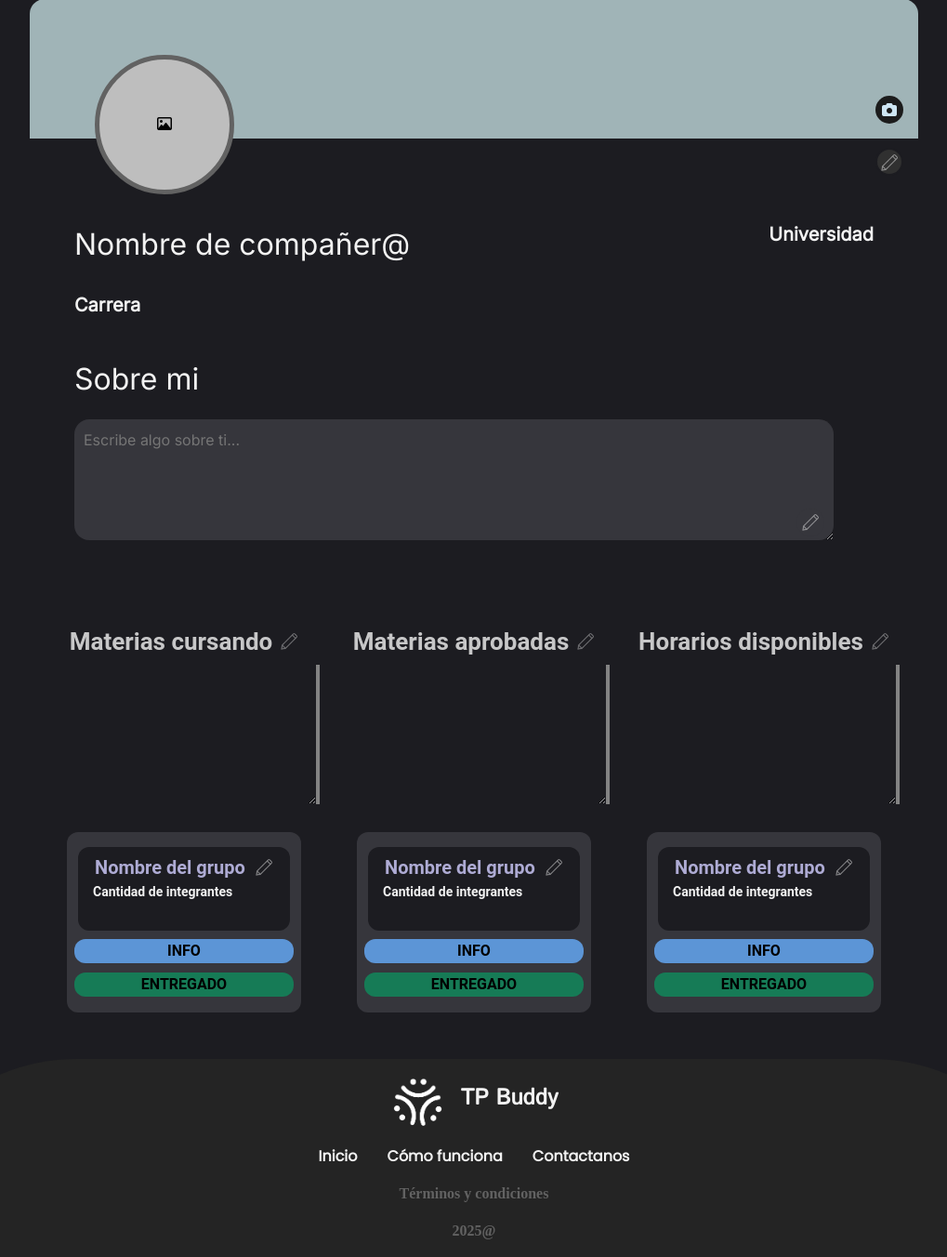
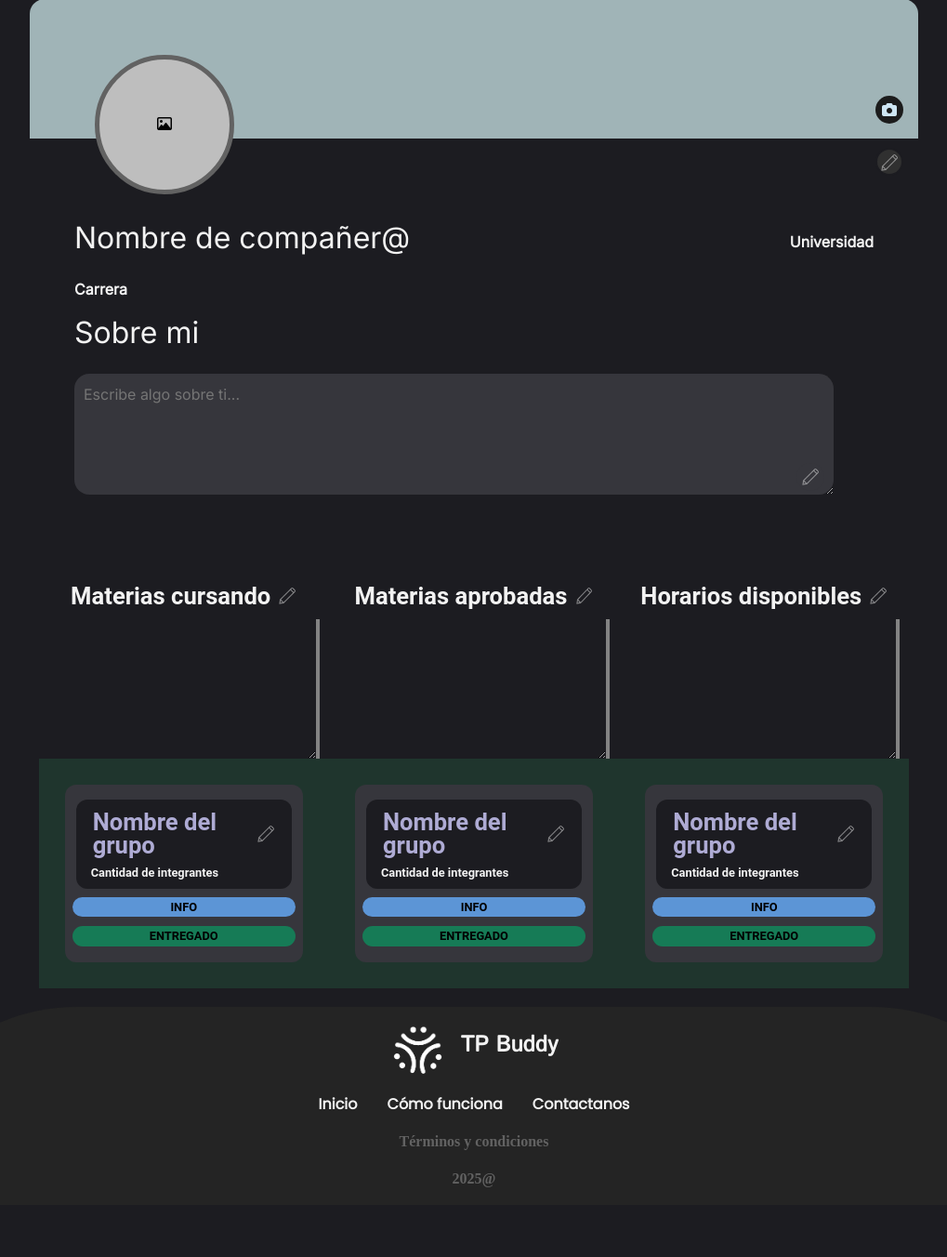
Before and after one commit to micayaque/fiuba-IDS-tp-Flask, a Flask app: page /usuario in a window 1280 px wide. Shown: the part 249-1601 px from the top of the page at 93% size, without its empty margins (130-1149 px from the left). After the commit the page ends 1526 px from the top, so only its background shows below. Run offline with Flask 3, Linux system fonts and the light colour scheme; some libraries are stand-ins or nearby versions.

Commit message:
tamaño de letras y tamaño de los grupos de usuario responsive

```diff
--- a/Frontend/static/css/style.css
+++ b/Frontend/static/css/style.css
@@ -441,12 +441,6 @@ footer {
     width: 100%;
 }
 
-span {
-    font-size: 20px;
-    margin: 0;
-    color: #F2F2F2;
-    margin-bottom: 30px;
-}
 
 
 
@@ -524,11 +518,11 @@ span {
 .fila_info {
     min-height: 50px;
     display: flex;
-    justify-content: space-between;
+    flex-direction: row;
     align-items: stretch; /* Cambia esto para que las columnas ocupen toda la altura */
     width: 100%;
-    padding-left: 10px;
-    padding-right: 10px;
+    padding-left: 1%;
+    padding-right: 1%;
 
 }
 
@@ -543,8 +537,8 @@ span {
     margin-top: 0;
     margin-bottom: 0;           /* Opcional: elimina margen superior si no lo quieres */
     font-weight: bolder;
-    font-size: 26px;
-    opacity: 0.8;
+    font-size: 2vw;
+    color: #F2F2F2;
 
 }
 
@@ -570,12 +564,15 @@ span {
 }
 
 .grupos_del_usuario {
-    padding: 30px;
+    padding: 3%;
     justify-content: center;
     flex-direction:row; /* Centra verticalmente */
     display: flex;
     align-items: center;
     width: 100%;      /* Centra horizontalmente */
+    background-color: #1f352d;
+    min-width: 0; /* Permite que se reduzca */
+    box-sizing: border-box;      /* Centra horizontalmente */
 
 }
 
@@ -593,7 +590,7 @@ span {
     display: flex;
     align-items: center;         /* Alinea verticalmente el texto y el botón */
     justify-content: space-between;
-    font-size: 20px;
+    font-size: 2vw;
     color: #AEABD4;
     font-weight: bold;
     margin-bottom: 2px;          /* Menos espacio debajo */
@@ -605,7 +602,7 @@ span {
 }
 
 .cantidad_de_integrantes_numero {
-    font-size: 14px;
+    font-size: 1vw;
     color: #F2F2F2;
     display: block;
     margin-top: 2px;             /* Menos espacio arriba */
@@ -651,7 +648,7 @@ span {
     border-radius: 12px;
     margin-top: 5px;
     align-items: center;
-    font-size: 16px;
+    font-size: 1vw;
     border: none;
     cursor: pointer;
 
@@ -664,7 +661,7 @@ span {
     border-radius: 12px;
     margin-top: 5px;
     align-items: center;
-    font-size: 16px;
+    font-size: 1vw;
     border: none;
     cursor: pointer;
 
```
